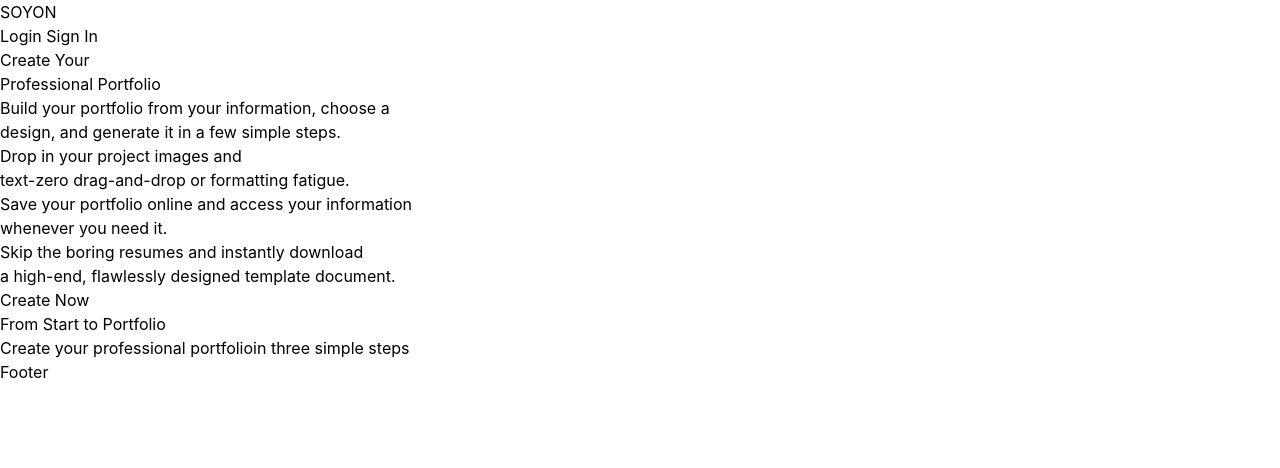
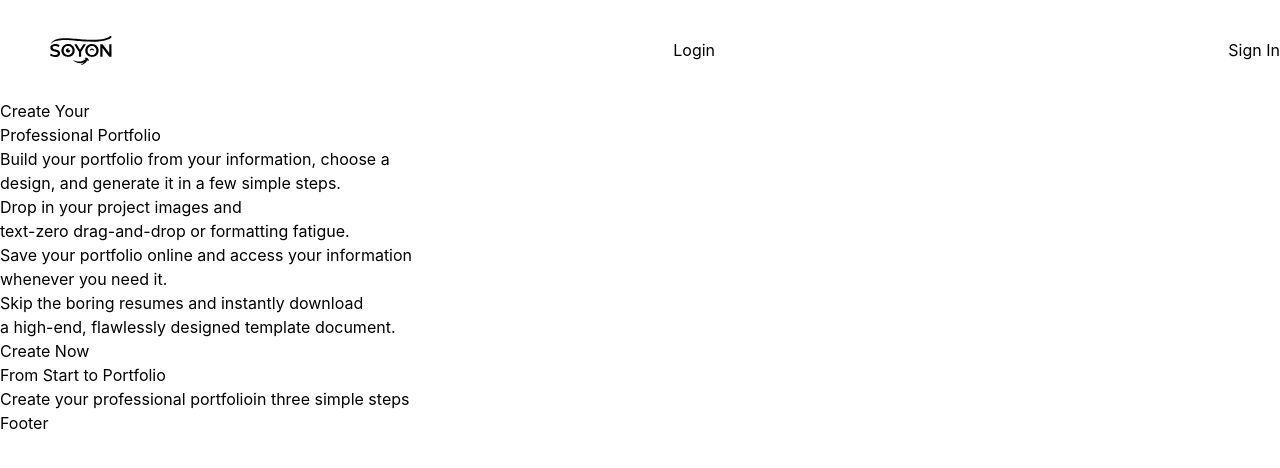
Before and after one commit to AldrianCogonon/portfolio-generator, a website built with Vite: page index.html in a window 1280 px wide. Built offline with nearby package versions, Linux system fonts and the light colour scheme.

Commit message:
added correct svg logo

```diff
--- a/index.html
+++ b/index.html
@@ -3,14 +3,23 @@
 <head>
     <meta charset="UTF-8">
     <meta name="viewport" content="width=device-width, initial-scale=1.0">
+
     <title>SOYON</title>
+
+    <link rel="stylesheet" href="./css/style.css"/>
+    <link rel="icon" type="image/svg+xml" href="./asset/logo/soyon-icon-1.svg">
+
+    <script type="module" src="./src/main.js" defer></script>
 </head>
 <body>
     <main>
-        <header>
-            <div class="logo">
-                <img src="">
-                <h3 class="logo-name">SOYON</h3>
+        <header class="flex justify-between items-center">
+            <div class="flex items-center">
+                <img
+                    src="./asset/logo/soyon-svg-logo-1.svg"
+                    alt="SOYON Logo"
+                    class="w-40 p-4"
+                >
             </div>
             <button id="login" value="Login">Login</button>
             <button id="sign-in" value="SignIn">Sign In</button>
```
